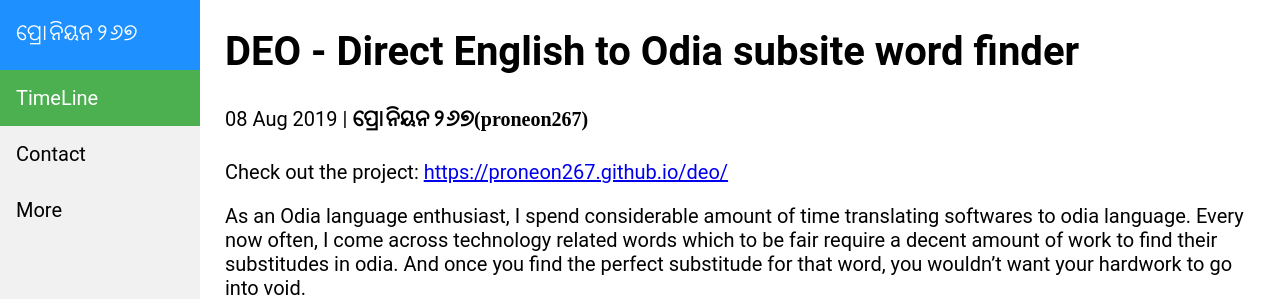
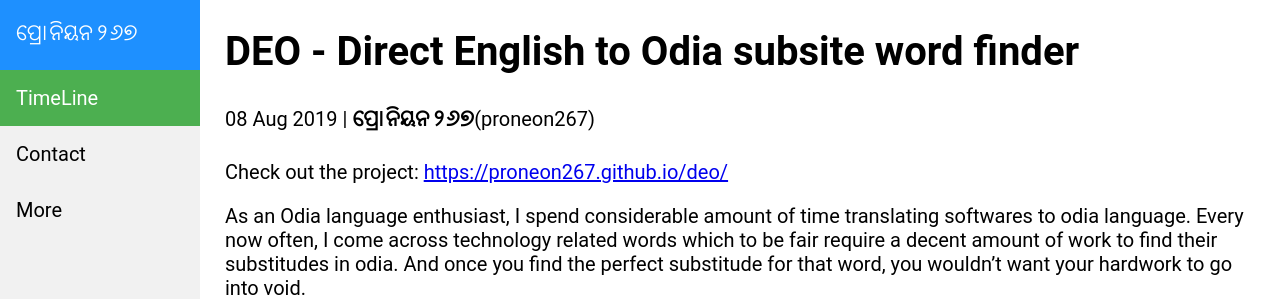
Before and after one commit to proneon267/proneon267.github.io, a Jekyll site: the page built from _posts/2019-08-08-DEO-direct-english-to-odia.md, in a window 1280 px wide and 1002 px high. Shown: the top 299 px of the window. Built offline with Jekyll 4.4.1, drawn with Linux system fonts in a browser that asks for light colours; comment, search, counter and statistics services are not loaded.

```diff
--- a/_layouts/post.html
+++ b/_layouts/post.html
@@ -3,7 +3,7 @@
 ---
 
 <h1>{{ page.title }}</h1>
-<p class="meta">{{ page.date | date_to_string }}&nbsp;|&nbsp;<b lang="or">ପ୍ରୋ ନିୟନ ୨୬୭(proneon267)</b></p>
+<p class="meta">{{ page.date | date_to_string }}&nbsp;|&nbsp;<b lang="or">ପ୍ରୋ ନିୟନ ୨୬୭</b>(proneon267)</p>
 
 {{ content }}
 
```
